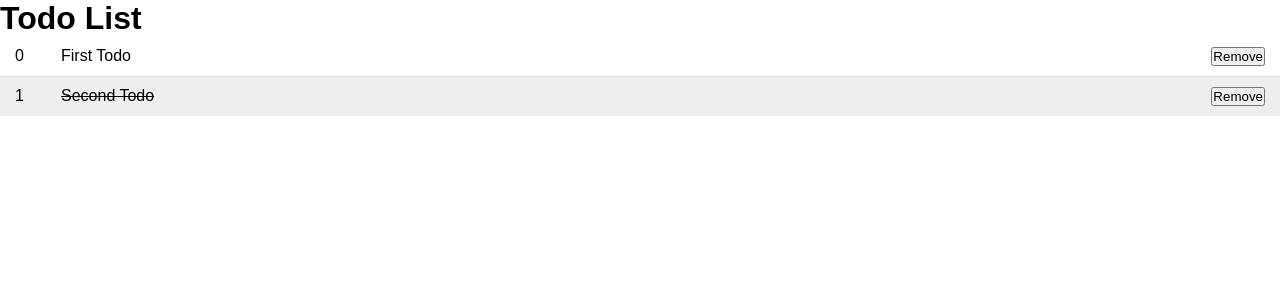
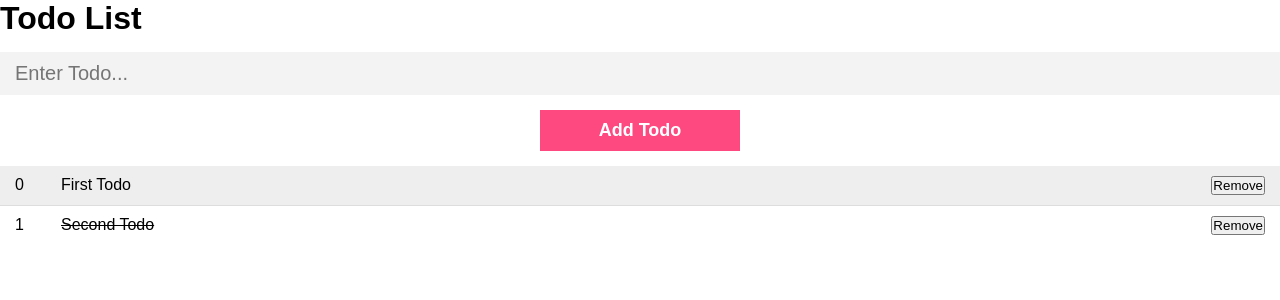
Before and after one commit to Stanley-Ugo/First-Angular11-App, an Angular app: page / in a window 1280 px wide. Shown: the top 300 px of the page. Built offline with nearby package versions, Linux system fonts and the light colour scheme.

Commit message:
Adding a AddTodo function

```diff
--- a/src/app/app.module.ts
+++ b/src/app/app.module.ts
@@ -1,5 +1,6 @@
 import { NgModule } from '@angular/core';
 import { BrowserModule } from '@angular/platform-browser';
+import { FormsModule } from '@angular/forms';
 
 import { AppRoutingModule } from './app-routing.module';
 import { AppComponent } from './app.component';
@@ -12,7 +13,8 @@
   ],
   imports: [
     BrowserModule,
-    AppRoutingModule
+    AppRoutingModule,
+    FormsModule
   ],
   providers: [],
   bootstrap: [AppComponent]
--- a/src/app/components/todos/todos.component.html
+++ b/src/app/components/todos/todos.component.html
@@ -1,4 +1,14 @@
 <div class="todos">
+  <form (submit)="addTodo()">
+    <input
+        type="text"
+        name="inputTodo"
+        placeholder="Enter Todo..."
+        class="todo-input"
+        [(ngModel)]="inputTodo"
+    />
+    <input type="submit" value="Add Todo" class="todo-submit">
+  </form>
   <div *ngFor="let todo of todos; let i = index;" class="todo {{ (todo.completed ? 'done' : '') }}" >
     <div class="id">{{ i }}</div>
     <div class="content" (click)="toggleDone(i)">{{ todo.content }}</div>
--- a/src/app/components/todos/todos.component.ts
+++ b/src/app/components/todos/todos.component.ts
@@ -9,6 +9,8 @@
 export class TodosComponent implements OnInit {
 
   todos: Todo[] = [];
+
+  inputTodo:string = "";
 
   constructor() { }
 
@@ -39,4 +41,13 @@
     this.todos = this.todos.filter((value, index) => index !== id);
   }
 
+  addTodo () {
+    this.todos.push({
+      content: this.inputTodo,
+      completed: false
+    });
+
+    this.inputTodo = "";
+  }
+
 }
```
